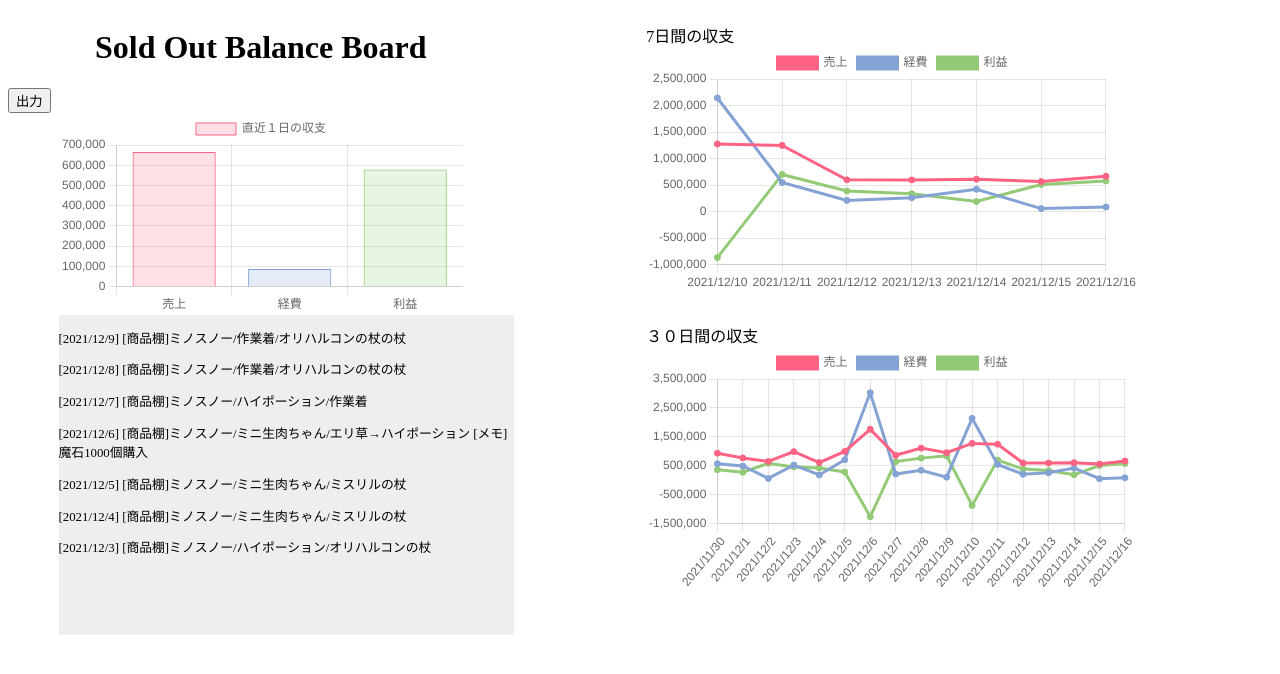
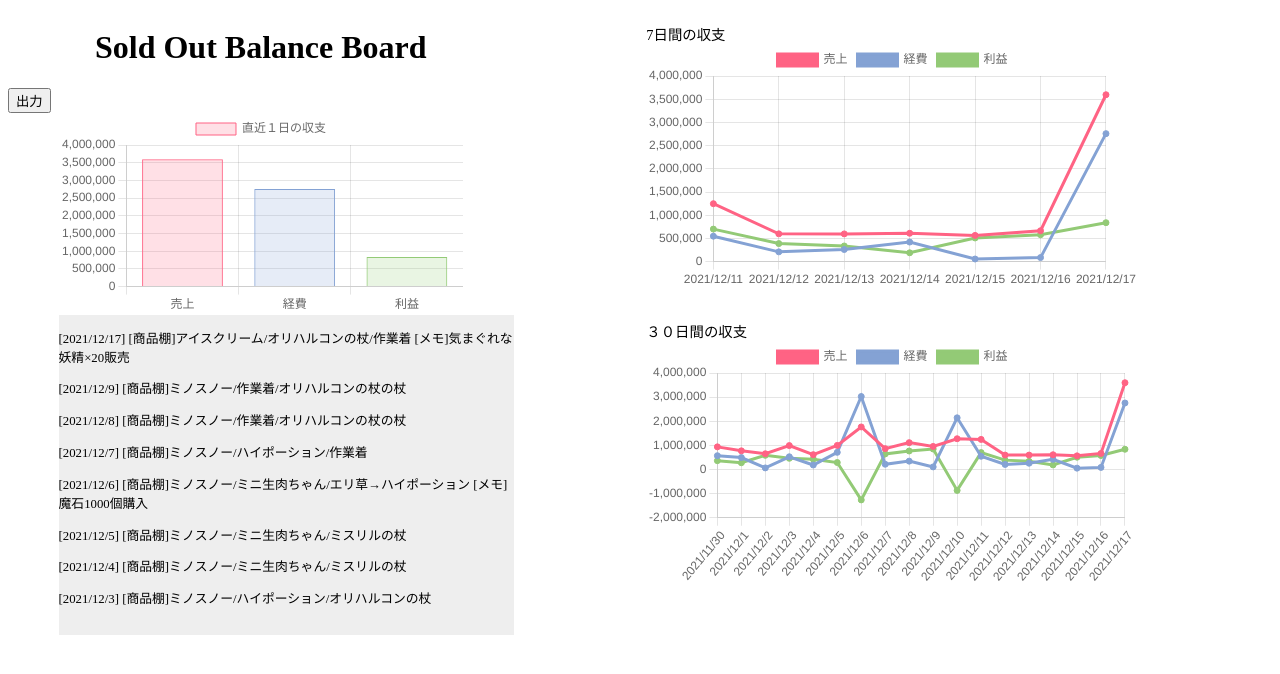
Before and after one commit to teten0251/soldOutBalanceBoard, a plain HTML site: page index.html in a window 1280 px wide. Both pictures are taken after a click on the button "出力". Drawn offline with nearby package versions, Linux system fonts and the light colour scheme.

Commit message:
add data

```diff
--- a/data/data.js
+++ b/data/data.js
@@ -15,5 +15,6 @@ window.SOLD_OUT_BALANCE = [
     { date: "2021/12/13", sales: 597200, expenses: 260480, items: [], comment: "" },
     { date: "2021/12/14", sales: 610600, expenses: 421060, items: [], comment: "" },
     { date: "2021/12/15", sales: 565000, expenses: 56000, items: [], comment: "" },
-    { date: "2021/12/16", sales: 665000, expenses: 86500, items: [], comment: "" }
+    { date: "2021/12/16", sales: 665000, expenses: 86500, items: [], comment: "" },
+    { date: "2021/12/17", sales: 3596000, expenses: 2757440, items: ["アイスクリーム", "オリハルコンの杖", "作業着"], comment: "気まぐれな妖精×20販売" }
 ]
--- a/style.css
+++ b/style.css
@@ -1,5 +1,8 @@
 h1{
     text-align: center;
+}
+label{
+    font-size: 0.9rem;
 }
 #leftBox{
     float: left;
```
